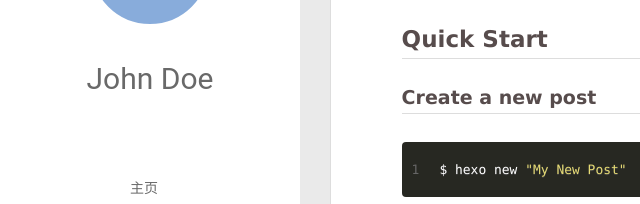
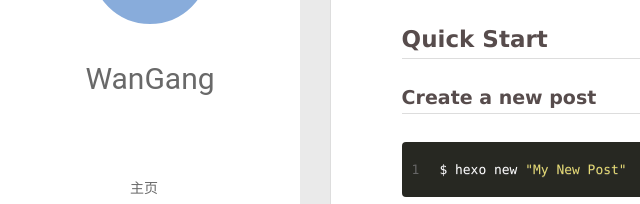
Before and after one commit to 5l1v3r1/WANGANGY.github.io, a plain HTML site: page index.html in a window 1280 px wide. Shown: the part 211-415 px from the top of the page, 0-640 px from the left. Drawn offline with Linux system fonts and the light colour scheme; no server answers.

Commit message:
Site updated: 2020-06-02 11:04:29

```diff
--- a/index.html
+++ b/index.html
@@ -46,7 +46,7 @@
 			<img src="" class="js-avatar">
 		</a>
 		<hgroup>
-		  <h1 class="header-author"><a href="/">John Doe</a></h1>
+		  <h1 class="header-author"><a href="/">WanGang</a></h1>
 		</hgroup>
 
 
```
